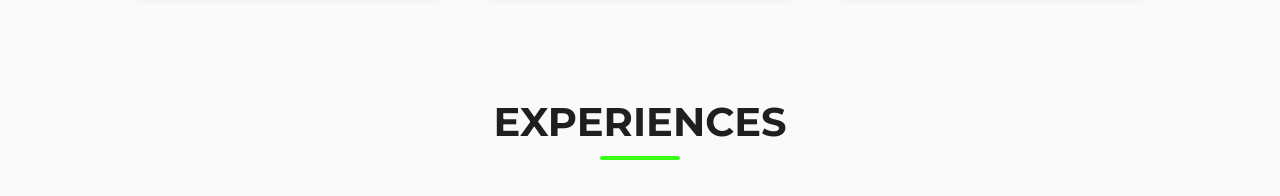
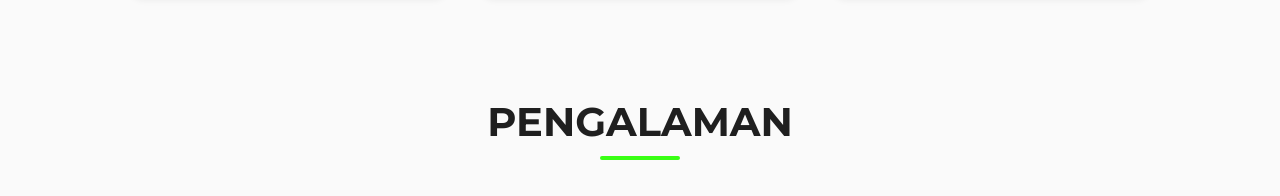
Before and after one commit to injuy/portofolio, a plain HTML site: page index.html in a window 1280 px wide. Shown: the part 2118-2314 px from the top of the page. Drawn offline with nearby package versions, Linux system fonts and the light colour scheme.

Commit message:
Update index.html

```diff
--- a/index.html
+++ b/index.html
@@ -595,7 +595,7 @@
         </div>
 
         <div class="section-header reveal-up" style="text-align: center; margin-top: 100px;">
-            <h2>EXPERIENCES</h2>
+            <h2>PENGALAMAN</h2>
             <div class="divider" style="margin: 0 auto;"></div>
         </div>
 
```
